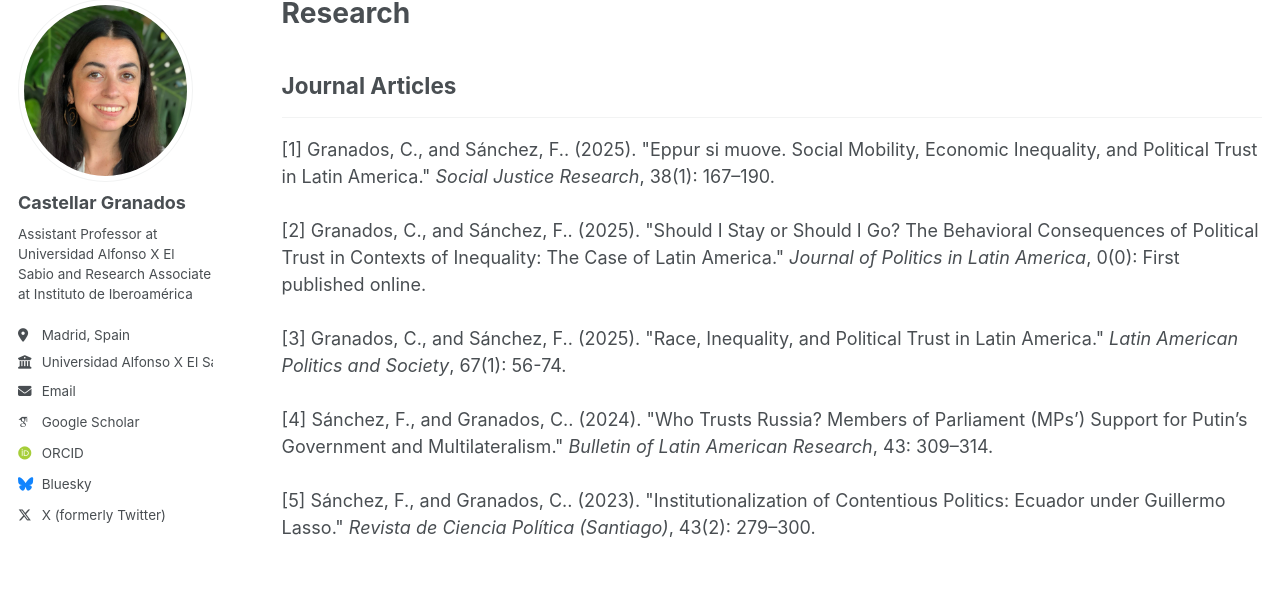
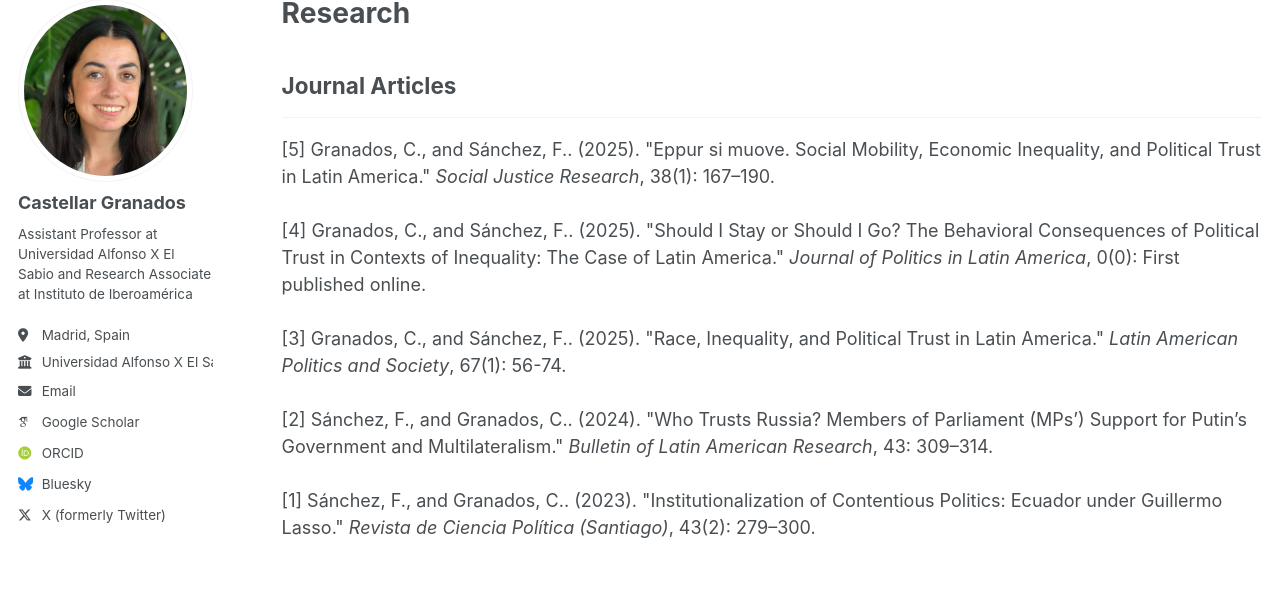
Before and after one commit to castellargranados/castellargranados.github.io, a Jekyll site: the page built from _pages/research.md, in a window 1280 px wide. Shown: the part 100-699 px from the top of the page. Built offline with Jekyll 4.4.1, drawn with Linux system fonts in a browser that asks for light colours; some web fonts are replaced; a script bundle is joined from its source files by our own code; library files that are not in the unit come from our copies.

Commit message:
Fix counter logic for journal articles display

```diff
--- a/_pages/research.md
+++ b/_pages/research.md
@@ -9,7 +9,7 @@ author_profile: true
 <hr />
 
 {% assign articles = site.publications | where: "category", "articles" | sort: "year" | reverse %}
-{% assign counter = 1 %}
+{% assign counter = articles | size %}
 
 {% for post in articles %}
 <div style="margin-bottom: 1.5em;">
@@ -18,5 +18,5 @@ author_profile: true
   {% if post.paperurl %} <a href="{{ post.paperurl }}">Paper</a>{% endif %}
 </div>
 
-{% assign counter = counter | plus: 1 %}
+{% assign counter = counter | minus: 1 %}
 {% endfor %}
```
